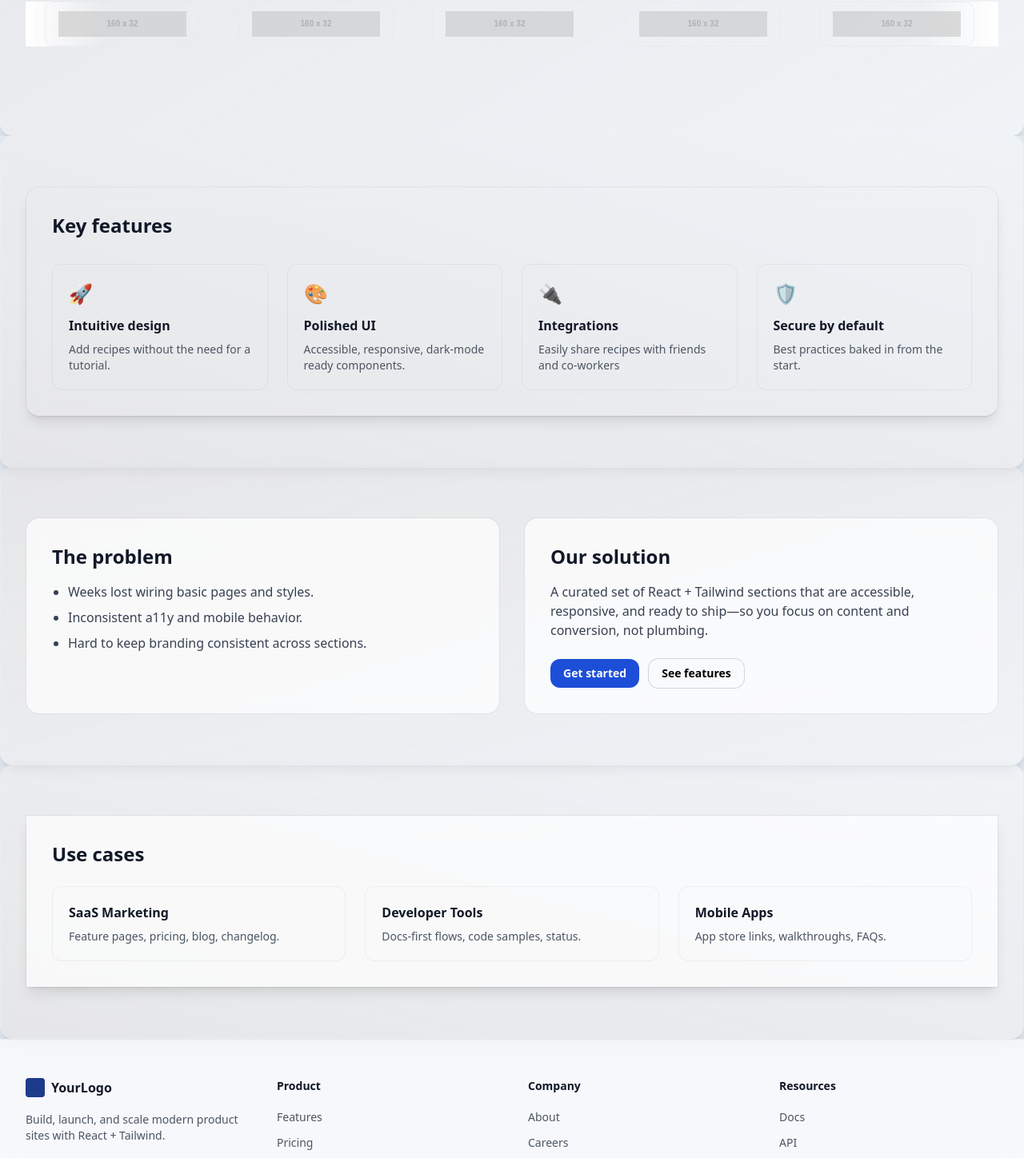
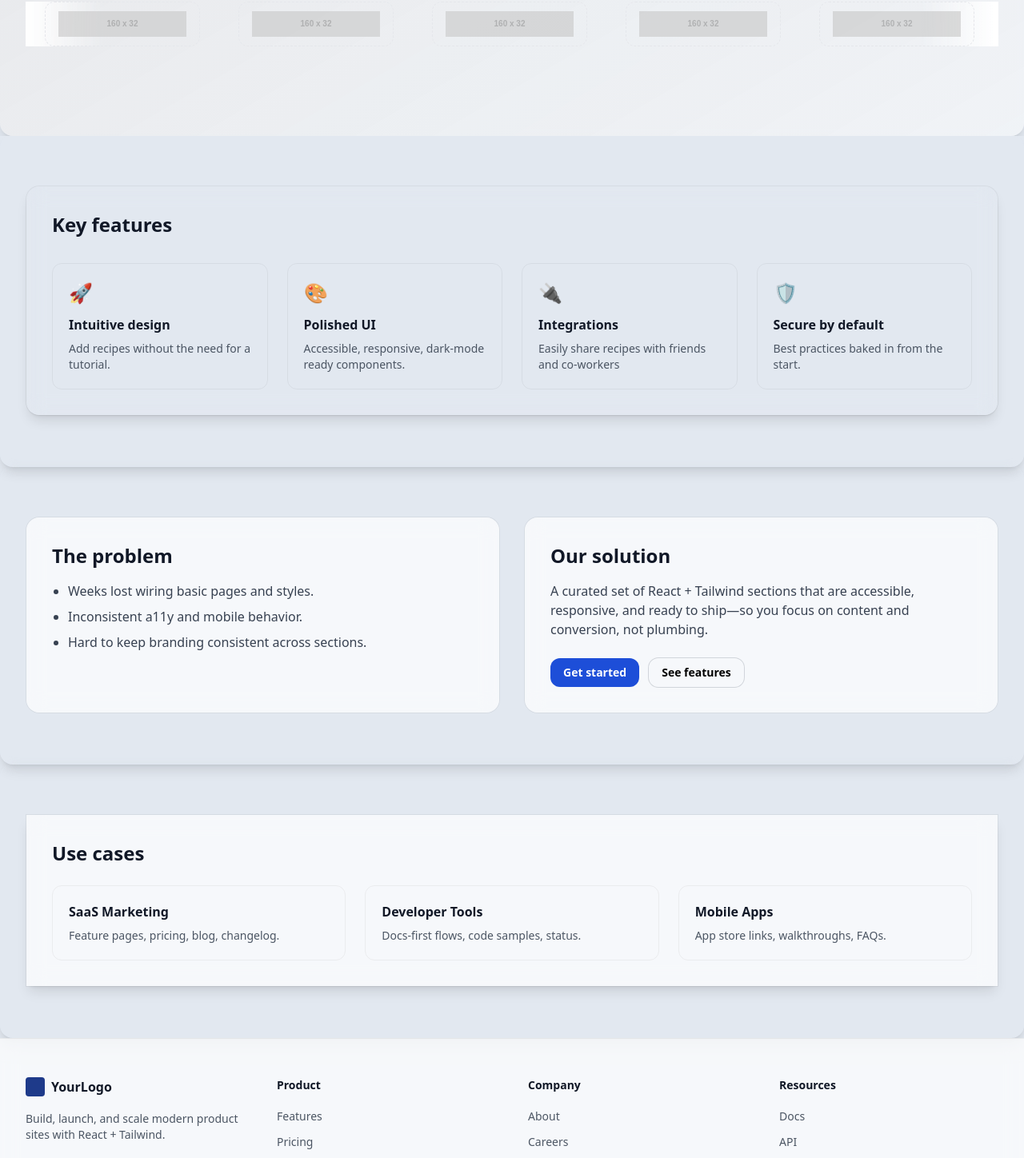
Before and after one commit to JoHeyJo/sling-it-product-site, a React (Vite) app: page / in a window 1280 px wide. Shown: the part 580-2028 px from the top of the page at 80% size. Built offline with nearby package versions, Linux system fonts and the light colour scheme.

Commit message:
core conversion content has style tokes incorporated

```diff
--- a/src/sections/Features.tsx
+++ b/src/sections/Features.tsx
@@ -1,25 +1,12 @@
 import { features } from "../data/content";
+import { cardBorder, cardDimensions, darkBgGradient, darkCardBorder } from "../styles";
 
 export default function Features() {
   return (
     <section
       id="Features"
-      className="
-  mx-auto max-w-7xl px-6 py-16 lg:px-8
-  bg-gradient-to-tr
-
-  /* Border effect*/
-  rounded-2xl shadow-lg
-  bg-translucent
-  -mt-px border border-slate-200/30
-
-  /* Light mode styles */
-  from-stone-200/70 to-gray-50/60
-
-  /* Dark mode overrides */
-  dark:bg-transparent
-  dark:from-gray-900/90 dark:to-gray-800/80
-"
+      className={`
+  ${cardDimensions} ${cardBorder} ${darkBgGradient} ${darkCardBorder} bg-gradient-to-tr`}
     >
       <div
         className="rounded-2xl
--- a/src/sections/ProblemSolution.tsx
+++ b/src/sections/ProblemSolution.tsx
@@ -1,24 +1,11 @@
+import { cardBorder, cardDimensions, darkBgGradient, darkCardBorder } from "../styles";
+
 export default function ProblemSolution() {
   return (
     <section
       id="problem"
-      className="relative
-            mx-auto max-w-7xl px-6 py-16 lg:px-8
-            bg-gradient-to-br
-
-            /* Border effect*/
-              rounded-2xl shadow-lg
-              bg-translucent
-              -mt-px border-x border-b border-slate-200/30
-
-            /* Light mode styles */
-            from-stone-200/70 to-gray-50/60
-
-
-            /* Dark mode overrides */
-            dark:bg-transparent
-            dark:from-gray-900/90 dark:to-gray-800/80
-            "
+      className={`relative
+            ${cardDimensions} ${cardBorder} ${darkBgGradient} ${darkCardBorder} bg-gradient-to-br`}
     >
       <div
         id="edge-blur-top"
--- a/src/sections/UseCases.tsx
+++ b/src/sections/UseCases.tsx
@@ -1,25 +1,17 @@
 import { useCases } from "../data/content";
+import {
+  cardBorder,
+  cardDimensions,
+  darkBgGradient,
+  darkCardBorder,
+} from "../styles";
 
 export default function UseCases() {
   return (
     <section
       id="use-cases"
-      className="relative
-        mx-auto max-w-7xl px-6 py-16 lg:px-8
-  bg-gradient-to-tr
-
-  /* Border effect*/
-  rounded-2xl shadow-lg
-  bg-translucent
-  -mt-px border-x border-b border-slate-200/30
-
-  /* Light mode styles */
-  from-stone-200/70 to-gray-50/60
-
-  /* Dark mode overrides */
-  dark:bg-transparent
-  dark:from-gray-900/90 dark:to-gray-800/80
-"
+      className={`relative
+        ${cardDimensions} ${cardBorder} ${darkBgGradient} ${darkCardBorder} bg-gradient-to-tr `}
     >
       <div
         id="edge-blur-top"
```
